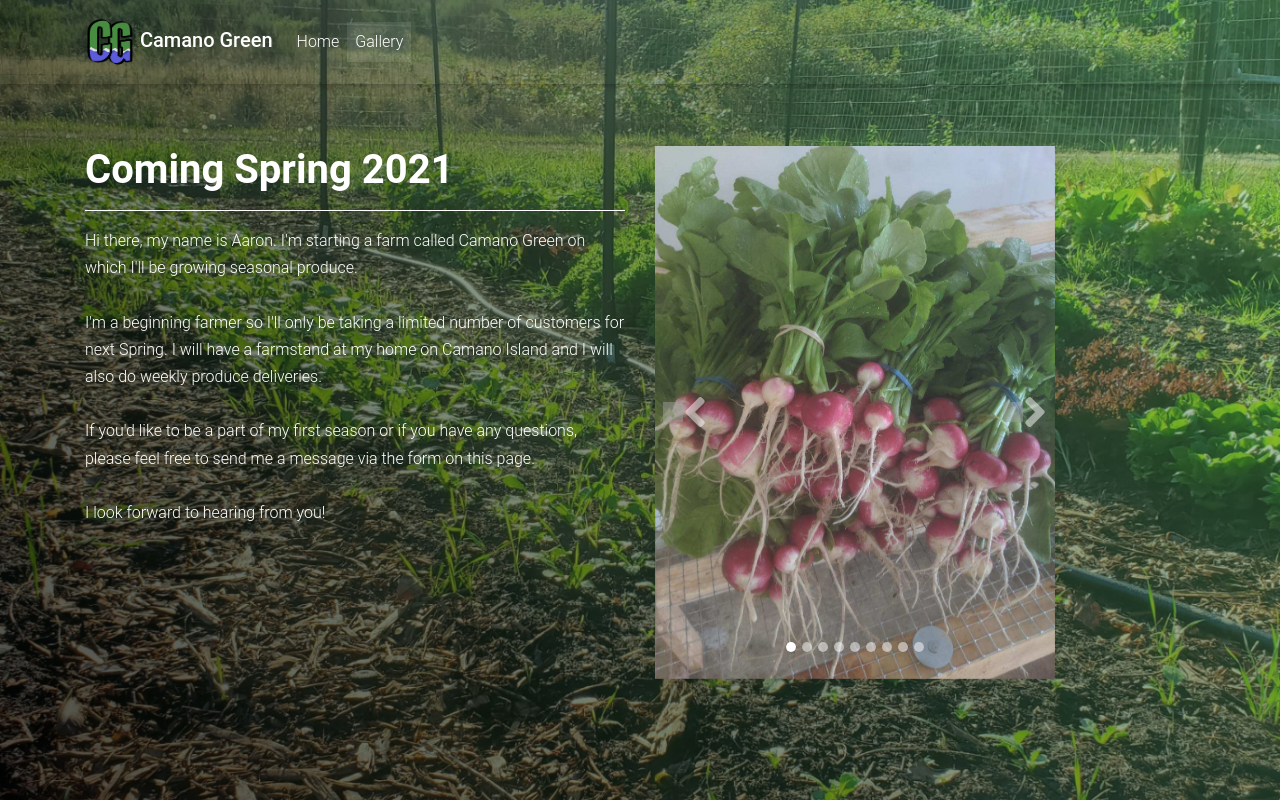
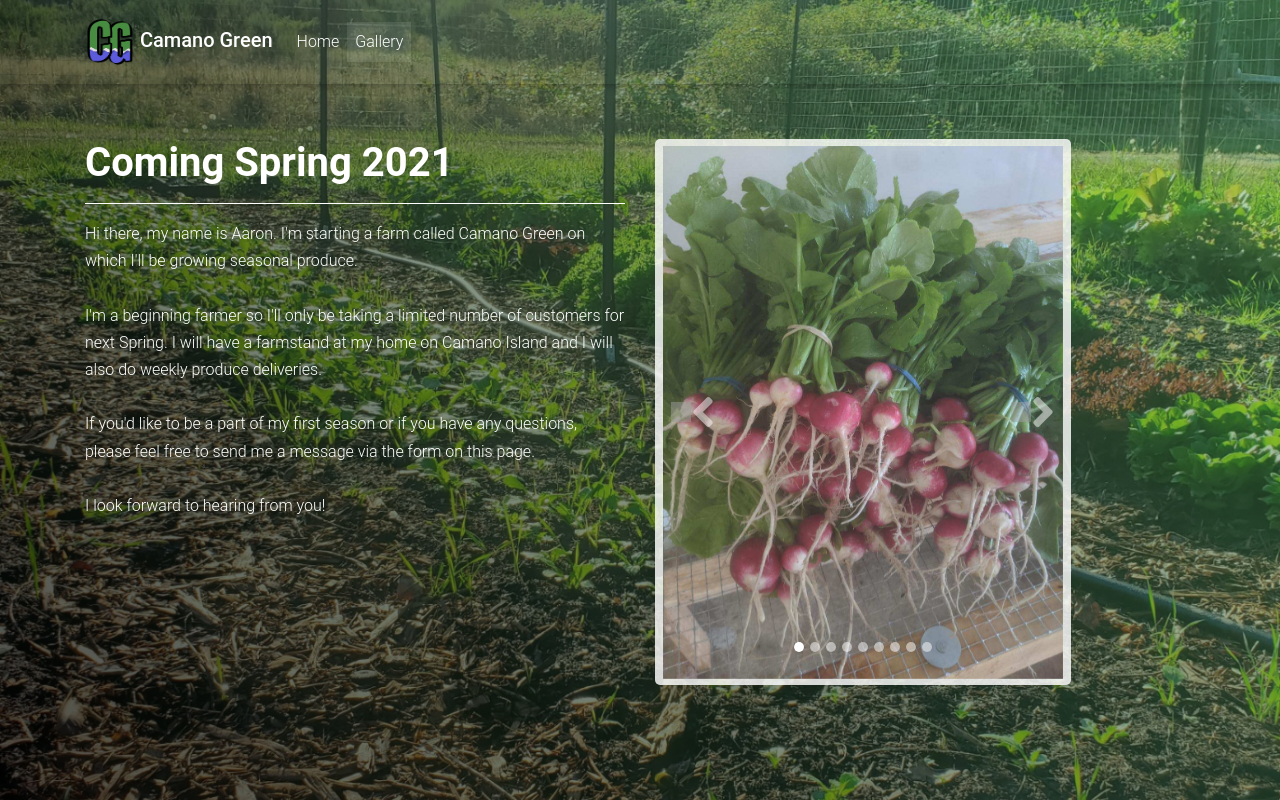
Before and after one commit to robertsaj2/CamanoGreen, a Flask app: page /gallery in a window 1280 px wide. Run offline with Flask 2, Linux system fonts and the light colour scheme; some libraries are stand-ins or nearby versions; grey boxes are pictures that could not be loaded.

Commit message:
uncommented submit button on contact form, added container div to gallery for purpose of background color

```diff
--- a/static/css/style3.css
+++ b/static/css/style3.css
@@ -53,3 +53,14 @@ header,
 h6 {
   line-height: 1.7;
 }
+
+#carousel-container {
+  height: 546px;
+  width: 416px;
+  background-color: rgba(255, 255, 255, 0.822);
+  display: flex;
+  flex-direction: row;
+  justify-content: center;
+  align-items: center;
+  border-radius: 5px;
+}
--- a/templates/gallery.html
+++ b/templates/gallery.html
@@ -2,7 +2,8 @@
 {% block description %}Camano Green is a small market garden operation on Camano Island.  I'll be offering a CSA service to a limited number of customers for 2021, please let me know if you're interested!{% endblock %}
 {% block title %}Camano Green Farm{% endblock %}
 {% block content %}
-    <div id="carousel-example-1z" class="carousel slide carousel-fade" data-ride="carousel" style="height: 532px; width: 400px">
+    <div id="carousel-container">
+        <div id="carousel-example-1z" class="carousel slide carousel-fade" data-ride="carousel" style="height: 532px; width: 400px;">
             <!--Indicators-->
             <ol class="carousel-indicators">
                 {% for carousel in carousel_data %}
@@ -42,4 +43,5 @@
             </a>
             <!--/.Controls-->
         </div>
+    </div>
 {% endblock %}
```
Also changed, not shown: templates/coming_soon.html (+4 -4 lines). Lines whose indentation alone changed are shown as unchanged.
